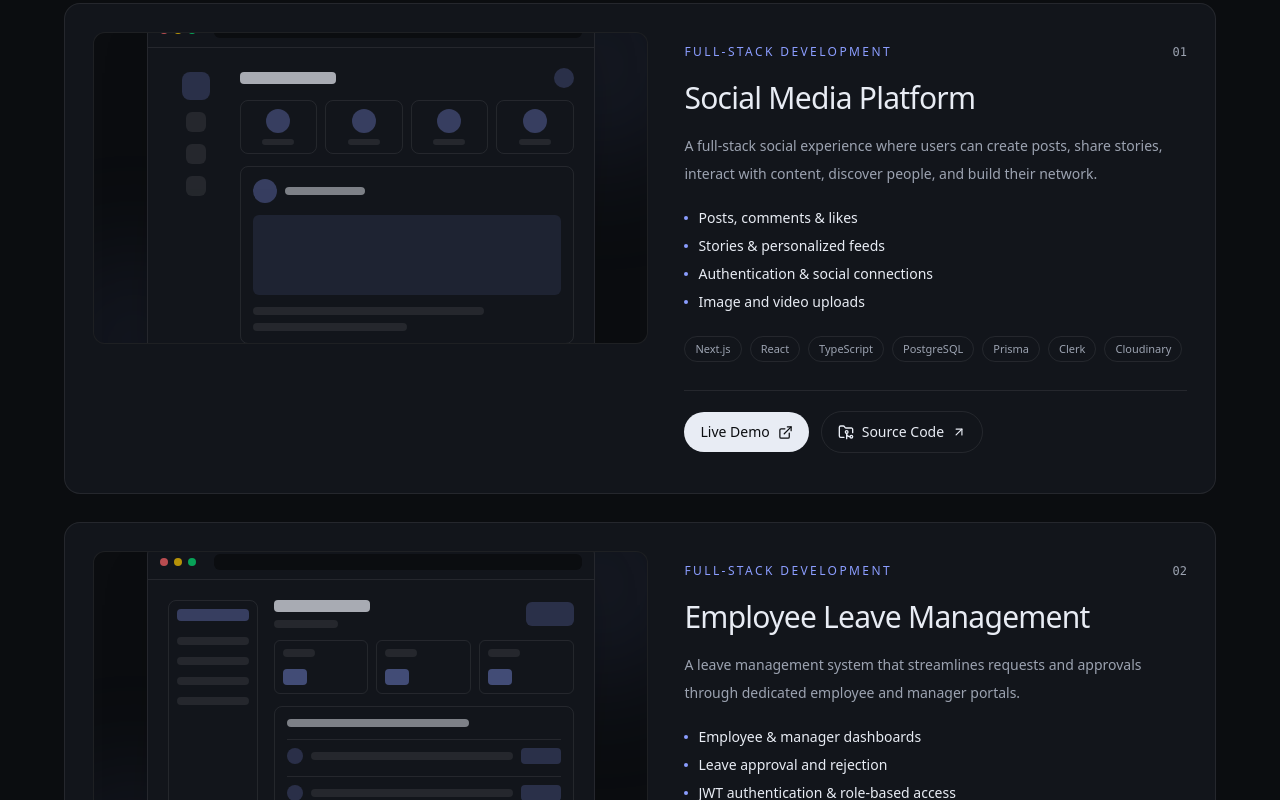
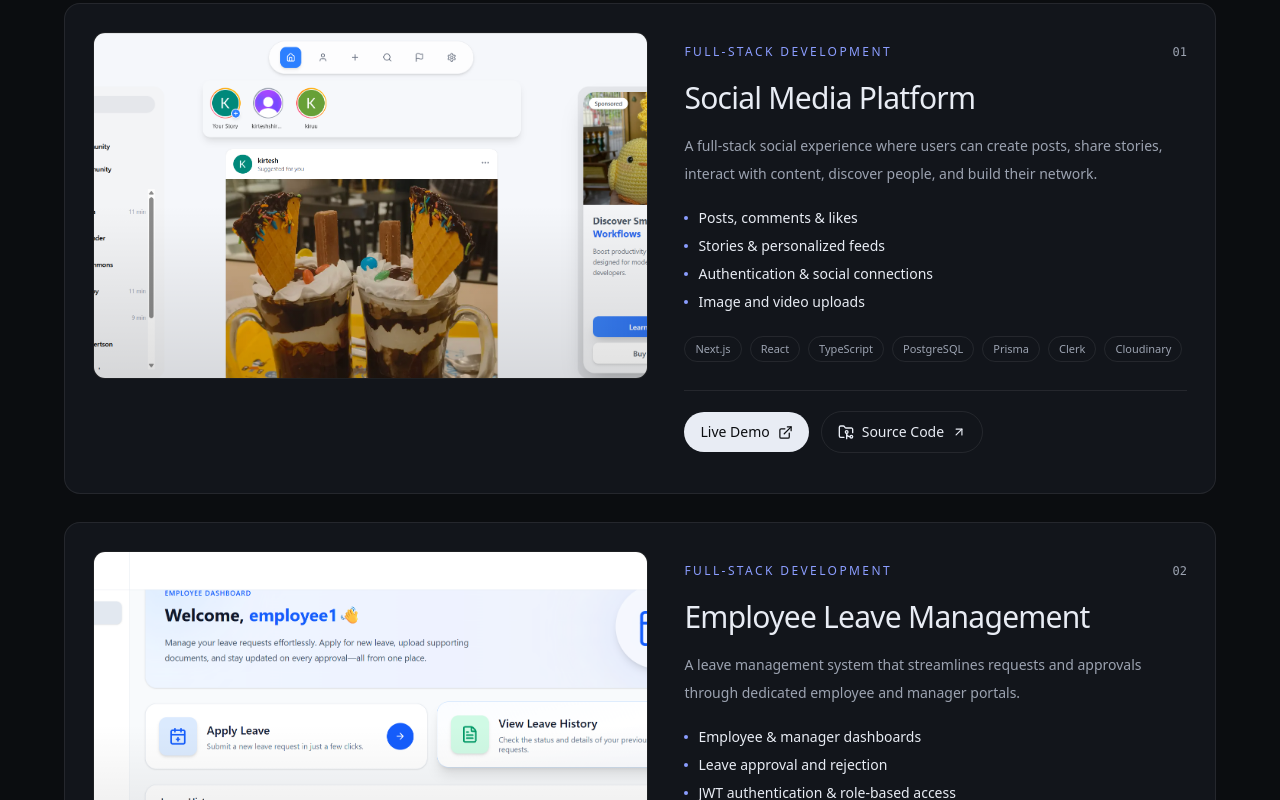
Before and after one commit to kirteshshirodkar/personal_portfolio, a Next.js app: page / in a window 1280 px wide. Shown: the part 2860-3660 px from the top of the page. Built offline with nearby package versions, Linux system fonts and the light colour scheme.

Commit message:
added project screenshots

```diff
--- a/src/components/sections/Projects.tsx
+++ b/src/components/sections/Projects.tsx
@@ -1,5 +1,5 @@
-
 import Link from "next/link";
+import Image from "next/image";
 import {
   ArrowDownRight,
   ArrowUpRight,
@@ -30,9 +30,9 @@ const projects = [
       "Clerk",
       "Cloudinary",
     ],
+    image: "/images/projects/socialvibe.png",
     liveUrl: "https://social-media-app-liart-xi.vercel.app/",
     githubUrl: "https://github.com/kirteshshirodkar/SocialMediaApp",
-    visual: "social",
   },
   {
     number: "02",
@@ -55,120 +55,31 @@ const projects = [
       "JWT",
       "Cloudinary",
     ],
-    liveUrl:
-      "https://employee-leave-management-system-k8.vercel.app/",
+    image: "/images/projects/leavetracker.png",
+    liveUrl: "https://employee-leave-management-system-k8.vercel.app/",
     githubUrl:
       "https://github.com/kirteshshirodkar/Employee-Leave-Management-System",
-    visual: "leave",
   },
 ];
 
-function ProjectPreview({ type }: { type: string }) {
-  const isSocial = type === "social";
+function ProjectPreview({ src, alt }: { src: string; alt: string }) {
+  return (
+    <div className="group/preview relative aspect-[16/10] overflow-hidden rounded-xl border border-[var(--border)] bg-[var(--background)]">
+      {/* Screenshot */}
+      <Image
+        src={src}
+        alt={alt}
+        fill
+        sizes="(max-width: 1024px) 100vw, 50vw"
+        className="object-cover object-top transition-transform duration-700 ease-out group-hover/preview:scale-[1.03]"
+      />
 
-  return (
-    <div className="relative flex aspect-[16/9] items-center justify-center overflow-hidden rounded-xl border border-[var(--border)] bg-[var(--background)] p-5 sm:p-8">
-      {/* Background decoration */}
-      <div className="absolute -right-12 -top-16 h-48 w-48 rounded-full bg-[var(--accent)]/10 blur-3xl" />
-      <div className="absolute -bottom-20 -left-10 h-40 w-40 rounded-full bg-[var(--accent)]/10 blur-3xl" />
+      {/* Subtle overlay */}
+      <div className="pointer-events-none absolute inset-0 bg-gradient-to-t from-black/20 via-transparent to-transparent opacity-60 transition-opacity duration-300 group-hover/preview:opacity-30" />
 
-      {/* Browser window */}
-      <div className="relative w-full max-w-md overflow-hidden rounded-xl border border-[var(--border)] bg-[var(--surface)] shadow-2xl transition-transform duration-500 group-hover:scale-[1.02]">
-        <div className="flex h-9 items-center gap-1.5 border-b border-[var(--border)] px-3">
-          <span className="h-2 w-2 rounded-full bg-red-400/70" />
-          <span className="h-2 w-2 rounded-full bg-yellow-400/70" />
-          <span className="h-2 w-2 rounded-full bg-green-400/70" />
-
-          <div className="ml-3 h-4 flex-1 rounded-md bg-[var(--background)]" />
-        </div>
-
-        {isSocial ? (
-          <div className="grid grid-cols-[42px_1fr] gap-3 p-3 sm:grid-cols-[56px_1fr] sm:gap-4 sm:p-5">
-            <div className="space-y-3 pt-1">
-              <div className="mx-auto h-7 w-7 rounded-lg bg-[var(--accent)]/20" />
-              <div className="mx-auto h-5 w-5 rounded-md bg-[var(--border)]" />
-              <div className="mx-auto h-5 w-5 rounded-md bg-[var(--border)]" />
-              <div className="mx-auto h-5 w-5 rounded-md bg-[var(--border)]" />
-            </div>
-
-            <div className="space-y-3">
-              <div className="flex items-center justify-between">
-                <div className="h-3 w-24 rounded bg-[var(--foreground)]/70" />
-                <div className="h-5 w-5 rounded-full bg-[var(--accent)]/20" />
-              </div>
-
-              <div className="flex gap-2 overflow-hidden">
-                {[1, 2, 3, 4].map((item) => (
-                  <div
-                    key={item}
-                    className="flex min-w-0 flex-1 flex-col items-center gap-1.5 rounded-lg border border-[var(--border)] p-2"
-                  >
-                    <div className="h-6 w-6 rounded-full bg-[var(--accent)]/30" />
-                    <div className="h-1.5 w-8 rounded bg-[var(--border)]" />
-                  </div>
-                ))}
-              </div>
-
-              <div className="rounded-lg border border-[var(--border)] p-3">
-                <div className="mb-3 flex items-center gap-2">
-                  <div className="h-6 w-6 rounded-full bg-[var(--accent)]/30" />
-                  <div className="h-2 w-20 rounded bg-[var(--foreground)]/50" />
-                </div>
-                <div className="mb-3 h-16 rounded-md bg-[var(--accent)]/10 sm:h-20" />
-                <div className="h-2 w-3/4 rounded bg-[var(--border)]" />
-                <div className="mt-2 h-2 w-1/2 rounded bg-[var(--border)]" />
-              </div>
-            </div>
-          </div>
-        ) : (
-          <div className="grid grid-cols-[65px_1fr] gap-3 p-3 sm:grid-cols-[90px_1fr] sm:gap-4 sm:p-5">
-            <div className="space-y-3 rounded-lg border border-[var(--border)] p-2">
-              <div className="mb-4 h-3 w-full rounded bg-[var(--accent)]/30" />
-              {[1, 2, 3, 4].map((item) => (
-                <div
-                  key={item}
-                  className="h-2 rounded bg-[var(--border)]"
-                />
-              ))}
-            </div>
-
-            <div className="space-y-3">
-              <div className="flex items-center justify-between gap-2">
-                <div>
-                  <div className="h-3 w-24 rounded bg-[var(--foreground)]/70" />
-                  <div className="mt-2 h-2 w-16 rounded bg-[var(--border)]" />
-                </div>
-                <div className="h-6 w-12 rounded-md bg-[var(--accent)]/20" />
-              </div>
-
-              <div className="grid grid-cols-3 gap-2">
-                {[1, 2, 3].map((item) => (
-                  <div
-                    key={item}
-                    className="rounded-md border border-[var(--border)] p-2"
-                  >
-                    <div className="h-2 w-8 rounded bg-[var(--border)]" />
-                    <div className="mt-3 h-4 w-6 rounded bg-[var(--accent)]/40" />
-                  </div>
-                ))}
-              </div>
-
-              <div className="space-y-3 rounded-lg border border-[var(--border)] p-3">
-                <div className="h-2 w-2/3 rounded bg-[var(--foreground)]/50" />
-                {[1, 2, 3].map((item) => (
-                  <div
-                    key={item}
-                    className="flex items-center gap-2 border-t border-[var(--border)] pt-2"
-                  >
-                    <div className="h-4 w-4 rounded-full bg-[var(--accent)]/20" />
-                    <div className="h-2 flex-1 rounded bg-[var(--border)]" />
-                    <div className="h-4 w-10 rounded bg-[var(--accent)]/20" />
-                  </div>
-                ))}
-              </div>
-            </div>
-          </div>
-        )}
+      {/* Preview label */}
+      <div className="absolute bottom-3 left-3 rounded-full border border-white/20 bg-black/60 px-3 py-1.5 text-[10px] font-medium tracking-wide text-white opacity-0 backdrop-blur-md transition-opacity duration-300 group-hover/preview:opacity-100">
+        PROJECT PREVIEW
       </div>
     </div>
   );
@@ -213,7 +124,10 @@ export default function Projects() {
               className="group grid gap-6 rounded-2xl border border-[var(--border)] bg-[var(--surface)] p-4 transition-colors duration-300 hover:border-[var(--accent)]/40 sm:p-6 lg:grid-cols-[1.05fr_0.95fr] lg:gap-9 lg:p-7"
             >
               {/* Preview */}
-              <ProjectPreview type={project.visual} />
+              <ProjectPreview
+                src={project.image}
+                alt={`${project.title} application screenshot`}
+              />
 
               {/* Details */}
               <div className="flex flex-col py-2 lg:py-3">
```
Also changed, not shown: public/images/projects/leavetracker.png (added), public/images/projects/socialvibe.png (added).
